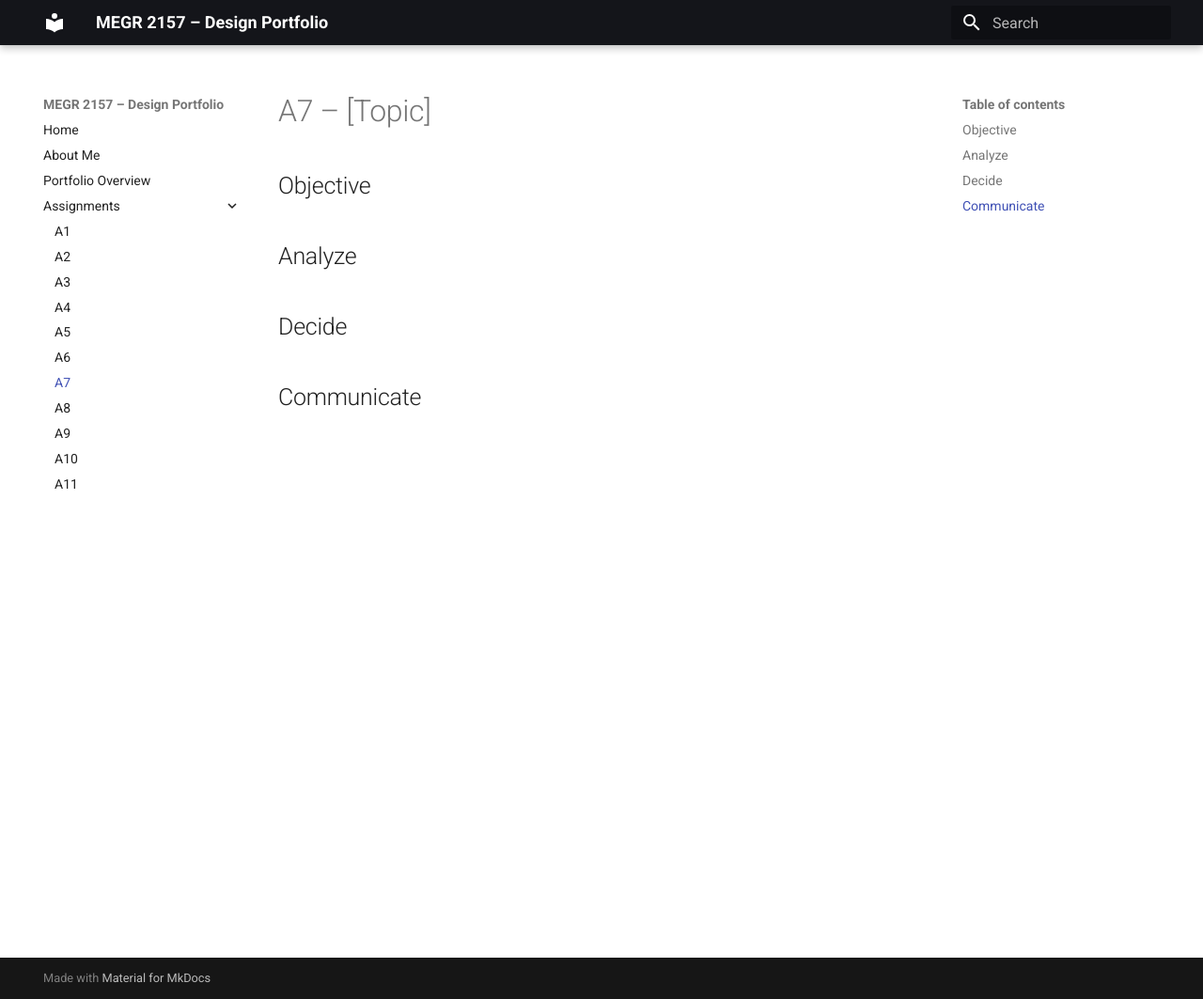
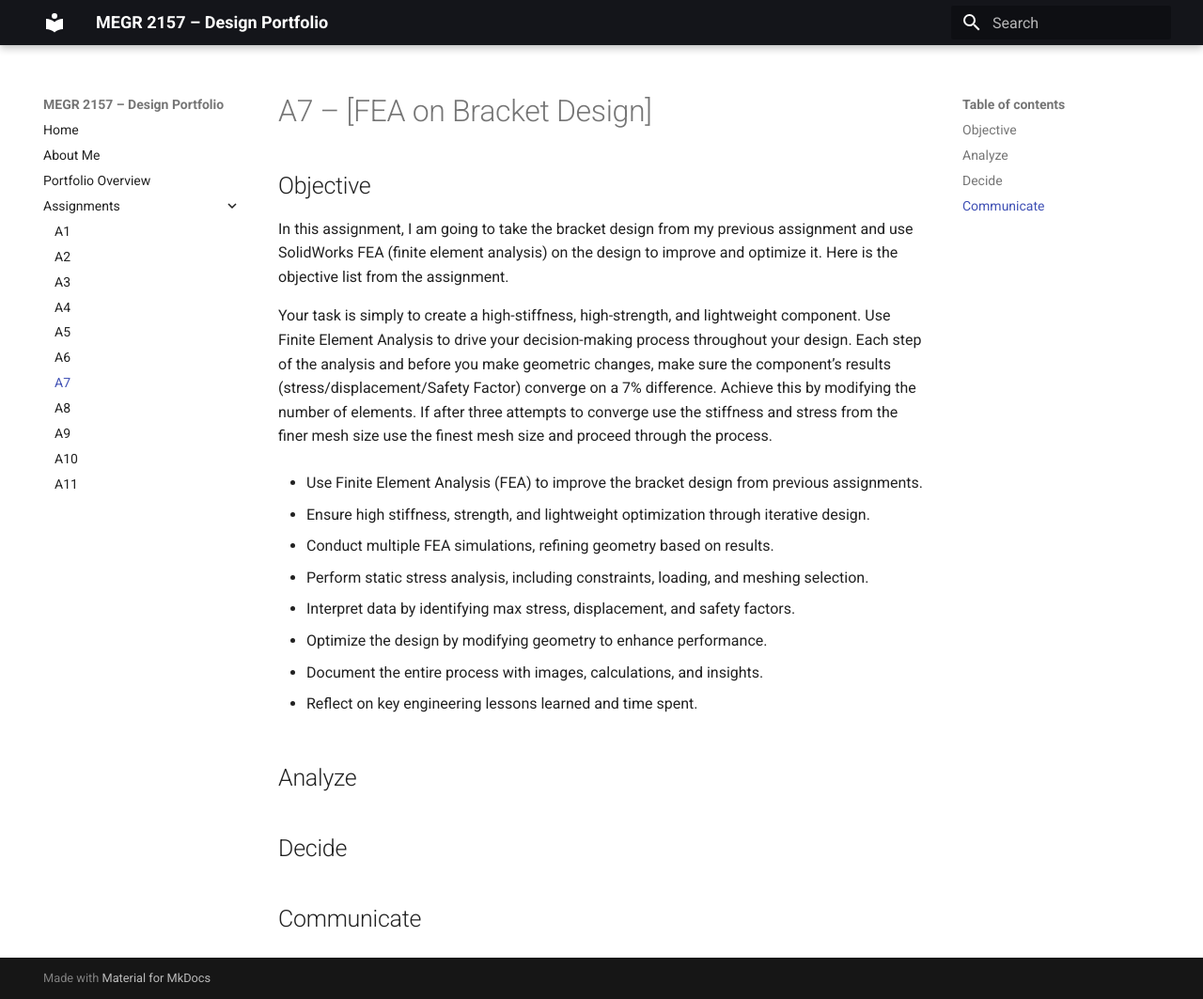
Before and after one commit to NathanZimmy/megr2156-portfolio, an MkDocs documentation site: the page built from docs/assignments/A07/index.md, in a window 1280 px wide and 1063 px high. Shown: the whole window at 94% size. Built offline with MkDocs 1.6.1 and Material for MkDocs 9.7.7, drawn with Linux system fonts in a browser that asks for light colours.

Commit message:
Update index.md

```diff
--- a/docs/assignments/A07/index.md
+++ b/docs/assignments/A07/index.md
@@ -1,6 +1,25 @@
-# A7 – [Topic]
+# A7 – [FEA on Bracket Design]
 
 ## Objective
+In this assignment, I am going to take the bracket design from my previous assignment and use SolidWorks FEA (finite element analysis) on the design to improve and optimize it. Here is the objective list from the assignment.
+
+Your task is simply to create a high-stiffness, high-strength, and lightweight component. Use Finite Element Analysis to drive your decision-making process throughout your design. Each step of the analysis and before you make geometric changes, make sure the component’s results (stress/displacement/Safety Factor) converge on a 7% difference. Achieve this by modifying the number of elements. If after three attempts to converge use the stiffness and stress from the finer mesh size use the finest mesh size and proceed through the process.
+
+- Use Finite Element Analysis (FEA) to improve the bracket design from previous assignments.
+
+- Ensure high stiffness, strength, and lightweight optimization through iterative design.
+
+- Conduct multiple FEA simulations, refining geometry based on results.
+
+- Perform static stress analysis, including constraints, loading, and meshing selection.
+
+- Interpret data by identifying max stress, displacement, and safety factors.
+
+- Optimize the design by modifying geometry to enhance performance.
+
+- Document the entire process with images, calculations, and insights.
+
+- Reflect on key engineering lessons learned and time spent.
 
 
 ## Analyze
```
